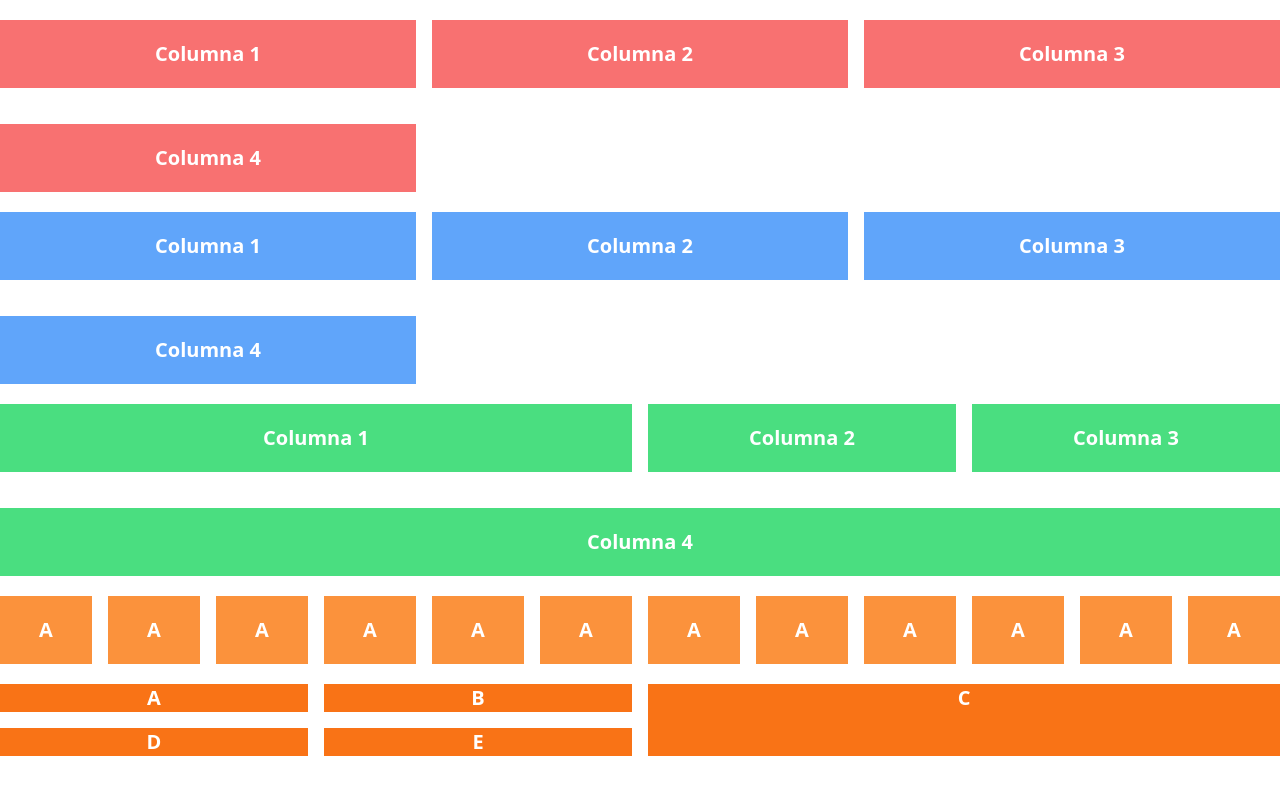
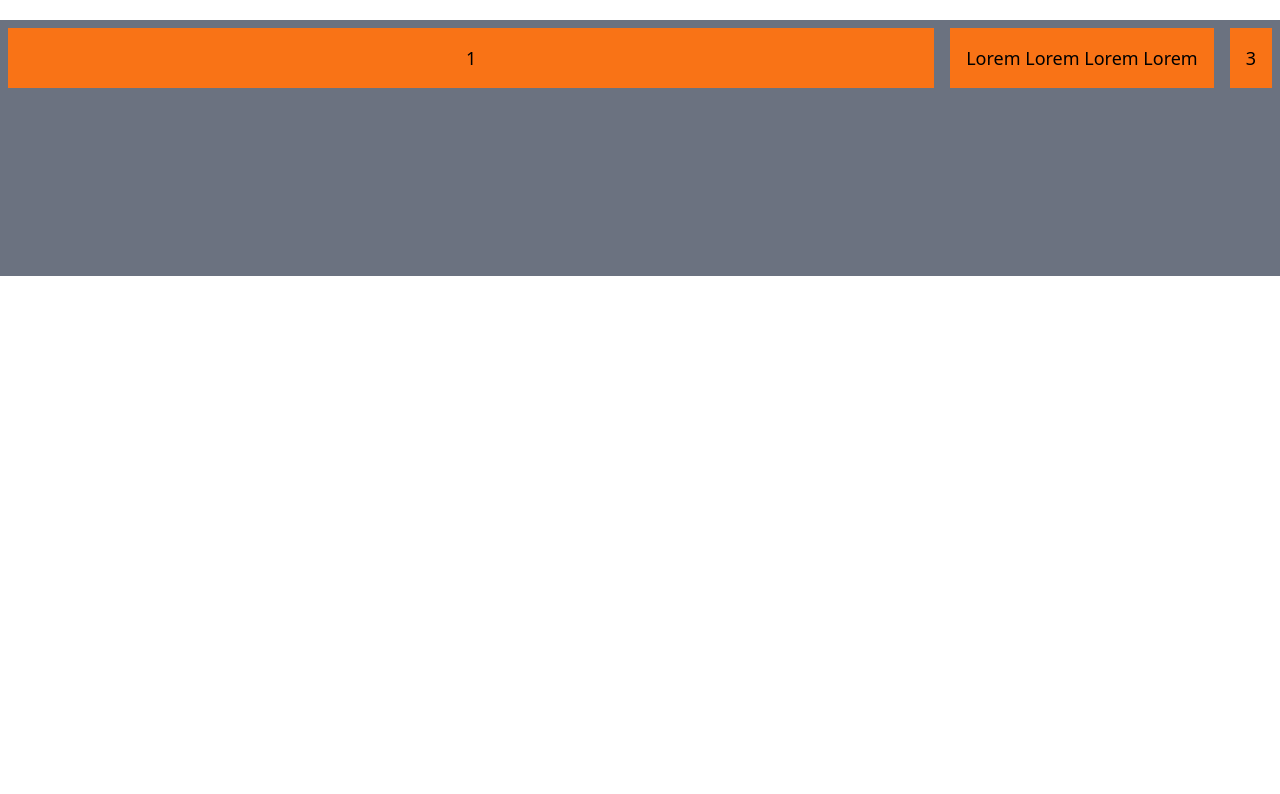
Before and after one commit to MiguelRequenaR/CourseTailwindCSS, a React (Vite) app: page / in a window 1280 px wide. Shown: the top 794 px of the page. Built offline with nearby package versions, Linux system fonts and the light colour scheme.

Commit message:
thirty commit

```diff
--- a/src/App.jsx
+++ b/src/App.jsx
@@ -1,12 +1,15 @@
 // import Card from "./components/Card";
-import Grid from "./components/Grid";
+// import Grid from "./components/Grid";
+
+import Flexbox from "./components/Flexbox"
 
 function App() {
 
   return (
     <div>
         {/* <Card/> */}
-        <Grid/>
+        {/* <Grid/> */}
+        <Flexbox/>
     </div>
   )
 }
--- /dev/null
+++ b/src/components/Flexbox.jsx
@@ -0,0 +1,12 @@
+const Flexbox = ()=>{
+    return(
+        <div className="container mx-auto mt-5 text-center">
+            <div className="bg-gray-500 h-64 flex flex-wrap items-start">
+                <div className="flex-1 text-lg bg-orange-500 p-4 m-2">1</div>
+                <div className="text-lg bg-orange-500 p-4 m-2">Lorem Lorem Lorem Lorem</div>
+                <div className="text-lg bg-orange-500 p-4 m-2">3</div>
+            </div>
+        </div>
+    )
+}
+export default Flexbox;
```
